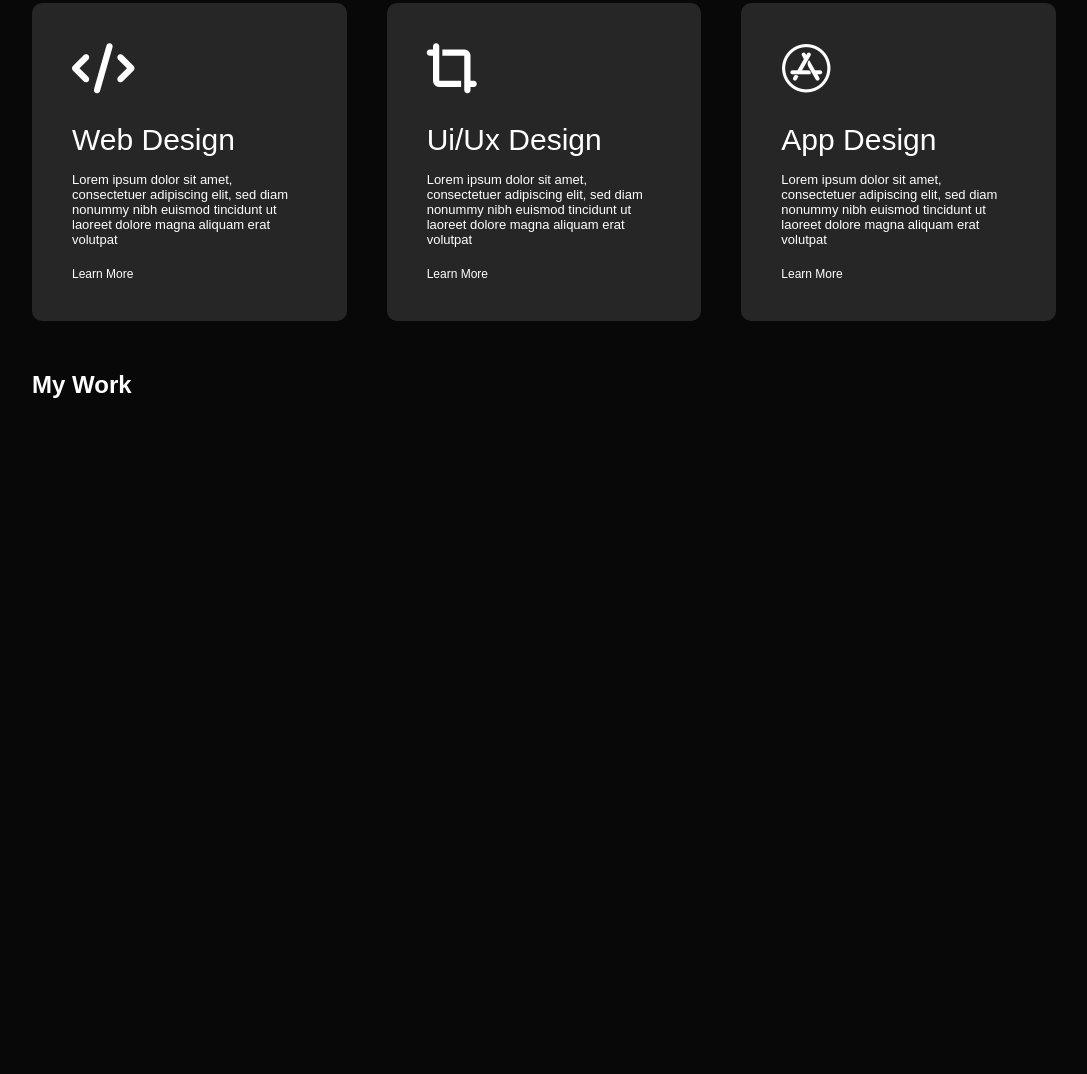
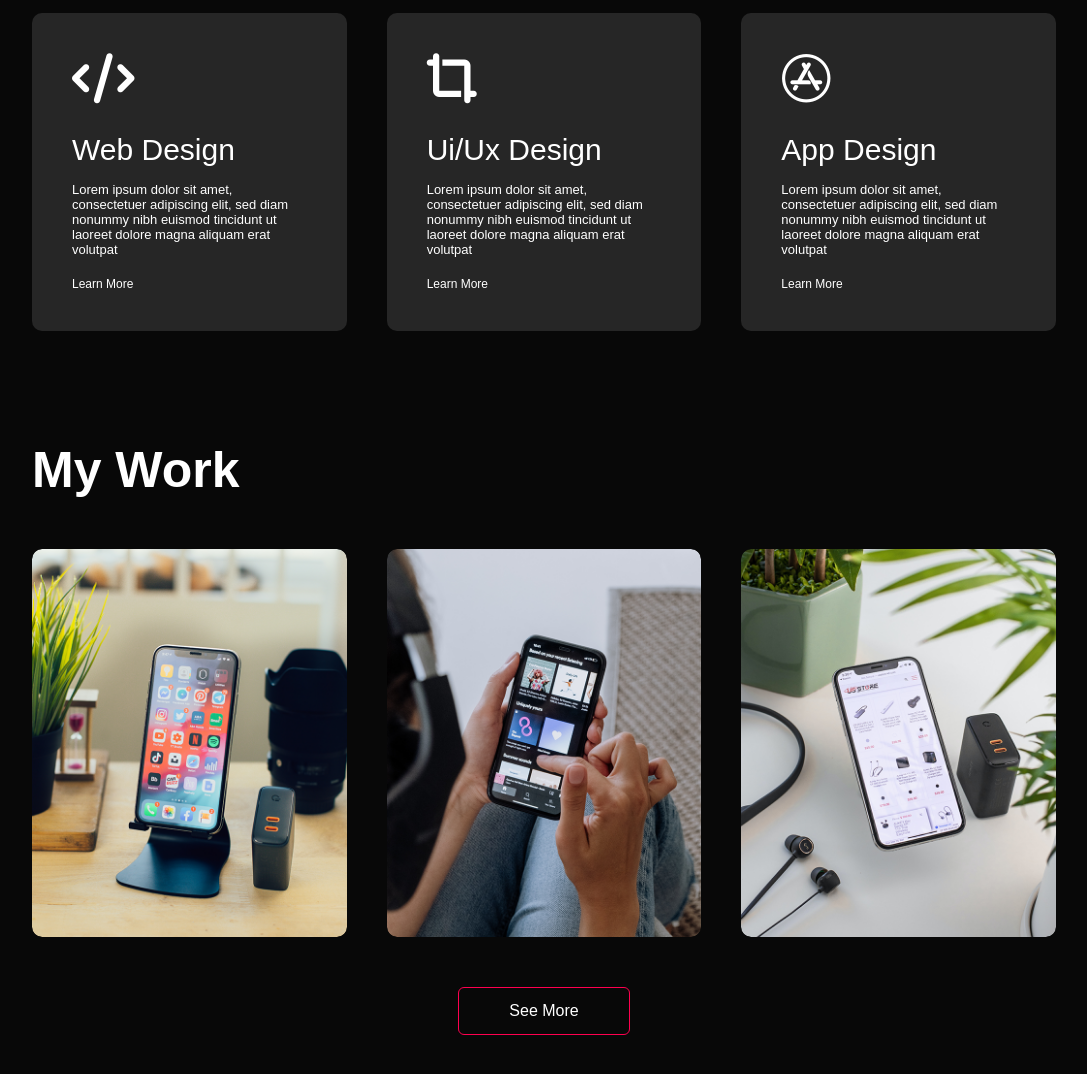
Before and after one commit to FahimReza3/My_Ghaleb, a plain HTML site: page index.html in a window 1280 px wide. Shown: the part 1592-2666 px from the top of the page, without its empty margins (96-1183 px from the left). Before the commit the page ends 2001 px from the top, so only its background shows below. Drawn offline with Linux system fonts and the light colour scheme.

Commit message:
The portfolio section has changed

```diff
--- a/File/css/style.css
+++ b/File/css/style.css
@@ -107,8 +107,8 @@ nav ul li a:hover::after{
     flex-basis: 60%;
 }
 
-.About-col-2 h1{
-    font-size: 60px;
+ .sub-Title{
+    font-size: 50px;
     font-weight:60px;
     color: #fff;
 
@@ -220,3 +220,92 @@ nav ul li a:hover::after{
     background: #ff004f;
     transform: translateY(-20px);
 }
+
+
+/* ---------------Portfolio--------------- */
+
+
+#Portfolio{
+    padding: 60px 0;
+}
+
+.Work-List{
+    display: grid;
+    grid-template-columns: repeat(auto-fit , minmax(250px , 1fr));
+    grid-gap: 40px;
+    margin-top: 50px;
+}
+
+.Work{
+    border-radius:10px ;
+    position: relative;
+    overflow: hidden;
+}
+
+.Work img{
+    width: 100%;
+    border-radius: 10px;
+    display: block;
+    transition: transform 0.5s;
+}
+
+.Layer{
+    width: 100%;
+    height: 0;
+    background: linear-gradient(rgba(0,0,0,0.6) , #ff004f);
+    border-radius: 10px;
+    position: absolute;
+    left: 0;
+    bottom: 0;
+    overflow: hidden;
+    display: flex;
+    align-items: center;
+    justify-content: center;
+    flex-direction:column ;
+    padding: 0 40px;
+    text-align: center;
+    font-size: 14px;
+    transition: height 0.5s;
+}
+
+.Layer h3{
+    font-weight: 500;
+    margin-bottom: 20px;
+}
+
+.Layer a{
+    margin-top: 20px;
+    color: #ff004f;
+    text-decoration: none;
+    font-size: 18px;
+    line-height: 60px;
+    background: #fff;
+    width: 60px;
+    height: 60px;
+    border-radius: 50%;
+    text-align: center;
+}
+
+.Work:hover img{
+    transform: scale(1.1);
+}
+
+.Work:hover .Layer{
+    height: 100%;
+}
+
+.btn{
+    display: block;
+    margin: 50px auto;
+    width: fit-content;
+    border: 1px solid #ff004f;
+    padding: 14px 50px;
+    border-radius: 6px;
+    text-decoration: none;
+    color: #fff;
+    transition: background 0.5s;
+}
+
+.btn:hover{
+    background: #ff004f;
+}
--- a/index.html
+++ b/index.html
@@ -110,7 +110,40 @@
 
     <div class="Portfolio" id="Portfolio">
         <div class="Container">
-            <h2 class="sub-Titles">My Work</h2>
+            <h1 class="sub-Title">My Work</h1>
+            <div class="Work-List">
+                <div class="Work">
+                    <img src="File/img/work-1.png">
+                    <div class="Layer">
+                        <h3>Social Media App</h3>
+                        <p>The App Connects You yo the talended people around the worlds.
+                            Download it from play store.
+                        </p>
+                        <a href="#"><i class="fas fa-external-link-alt"></i></a>
+                    </div>
+                </div>
+                <div class="Work">
+                    <img src="File/img/work-2.png">
+                    <div class="Layer">
+                        <h3>Music App</h3>
+                        <p>The App Connects You yo the talended people around the worlds.
+                            Download it from play store.
+                        </p>
+                        <a href="#"><i class="fas fa-external-link-alt"></i></a>
+                    </div>
+                </div>
+                <div class="Work">
+                    <img src="File/img/work-3.png">
+                    <div class="Layer">
+                        <h3>Online Shopping App</h3>
+                        <p>The App Connects You yo the talended people around the worlds.
+                            Download it from play store.
+                        </p>
+                        <a href="#"><i class="fas fa-external-link-alt"></i></a>
+                    </div>
+                </div>
+            </div>
+            <a href="#" class="btn">See More</a>
         </div>
     </div>
 
```
